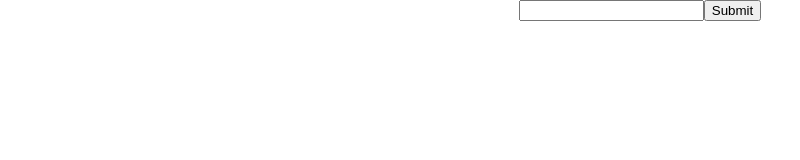
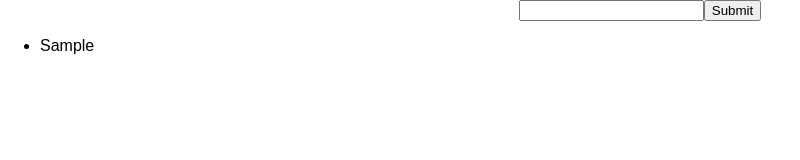
Before and after one commit to ghildreth/reactToDoList, a React (Create React App) app in the folder todo_list/: page / in a window 1280 px wide. Both pictures are taken after typing "Sample" into the empty fields and a click on the button "Submit". Shown: the top 160 px of the page, without its empty margins (0-800 px from the left). Built offline with nearby package versions, Linux system fonts and the light colour scheme.

Commit message:
Render input on UI

```diff
--- a/todo_list/src/App.js
+++ b/todo_list/src/App.js
@@ -1,6 +1,6 @@
 import React, { Component } from 'react';
-import logo from './logo.svg';
 import './App.css';
+import List from './List';
 
 class App extends Component {
   constructor(props){
@@ -30,6 +30,7 @@
         <input value={this.state.term} onChange={this.onChange} />
         <button>Submit</button>
         </form>
+        <List items={this.state.items}/>
       </div>
     );
   }
--- /dev/null
+++ b/todo_list/src/List.js
@@ -0,0 +1,11 @@
+import React from 'react';
+
+const List = props => (
+    <ul>
+        {
+            props.items.map((item, index)=> <li key={index}>{item}</li>)
+        }
+    </ul>
+);
+
+export default List;
```
